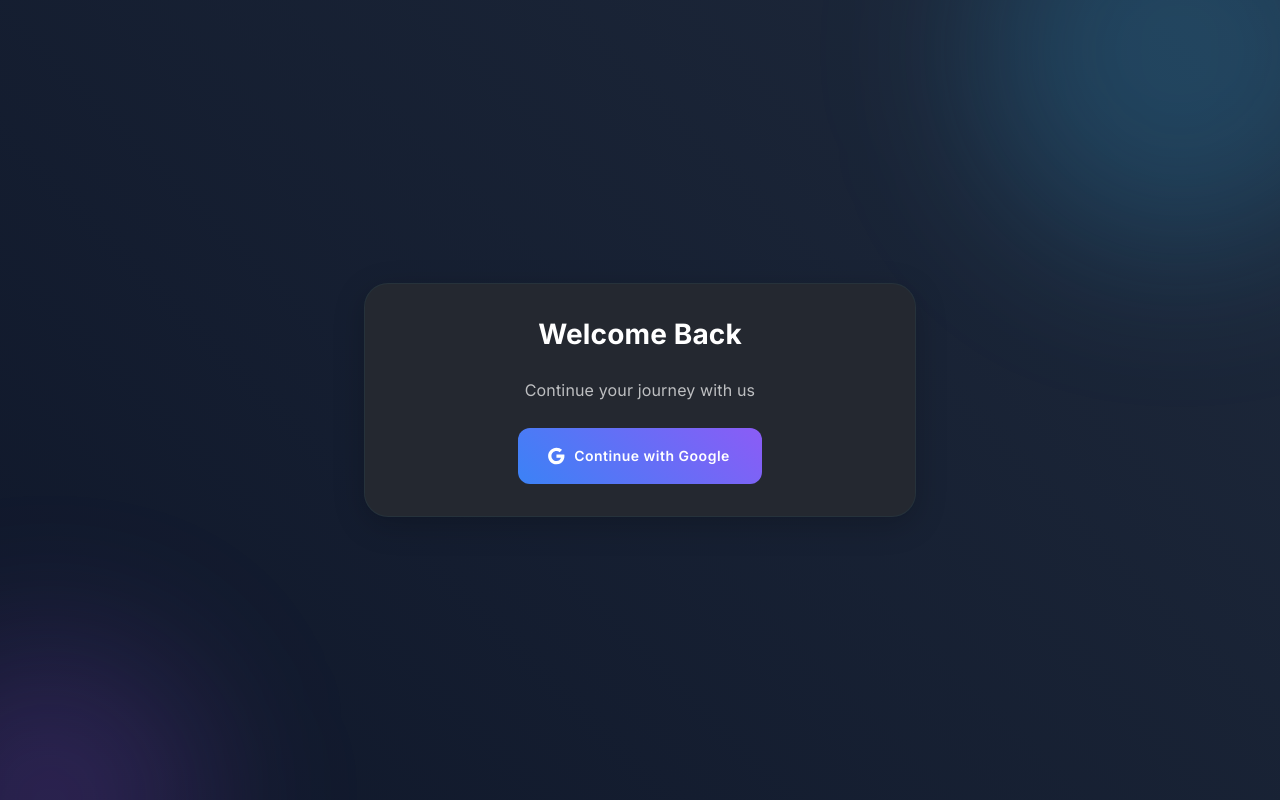
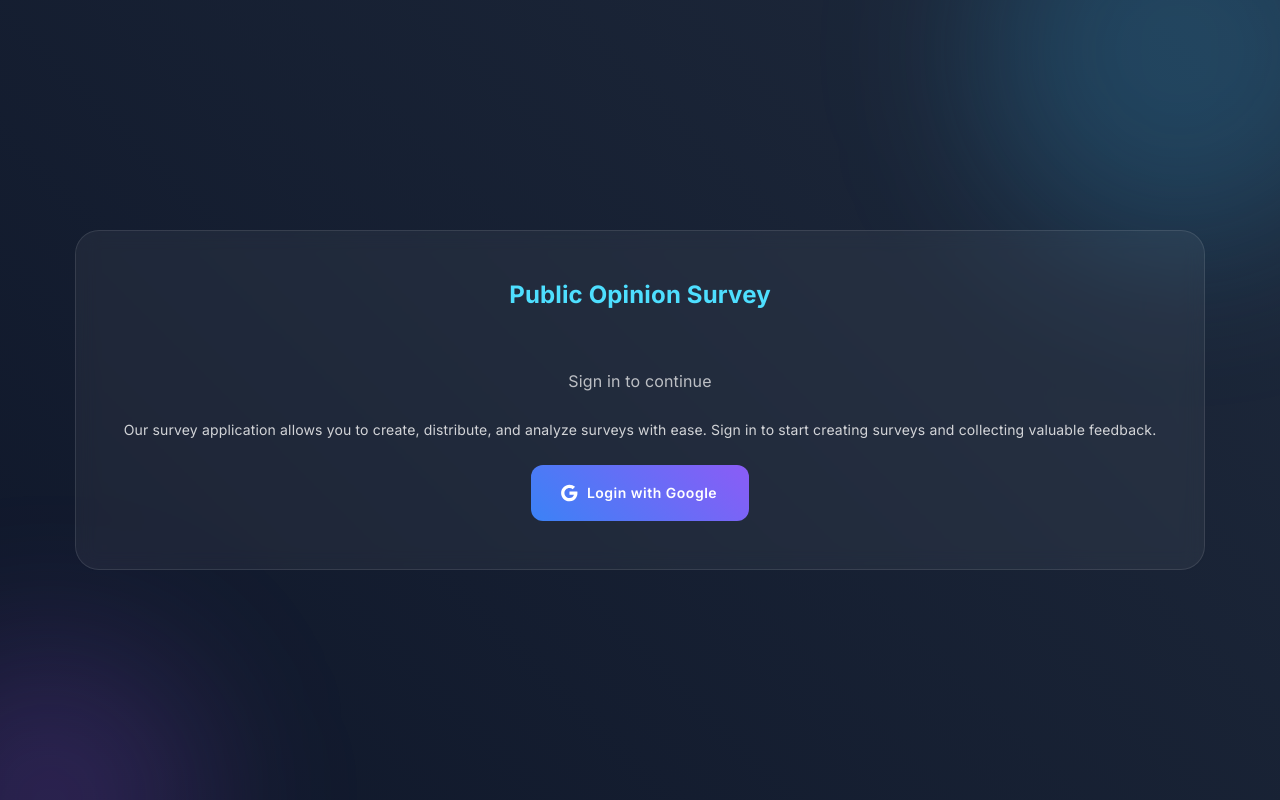
Before and after one commit to i-rahulkashyap/survey-frontend, a React (Vite) app: page / in a window 1280 px wide. Built offline with nearby package versions, Linux system fonts and the light colour scheme.

Commit message:
enhancement

```diff
--- a/src/components/Login.css
+++ b/src/components/Login.css
@@ -11,6 +11,7 @@
   );
   display: flex;
   align-items: center;
+  justify-content: center;
   perspective: 1000px;
 }
 
@@ -91,6 +92,12 @@
   animation: slideUp 0.6s ease 0.2s backwards;
 }
 
+.info-text {
+  color: rgba(255, 255, 255, 0.8) !important;
+  text-align: center;
+  margin-bottom: 1rem;
+}
+
 .login-button-animated {
   background: linear-gradient(45deg, #3b82f6, #8b5cf6) !important;
   border: none !important;
--- a/src/components/Login.jsx
+++ b/src/components/Login.jsx
@@ -1,6 +1,6 @@
 import React, { useEffect } from 'react';
 import { useLocation, useNavigate } from 'react-router-dom';
-import { Box, Container, Typography, Button, Paper, Alert } from '@mui/material';
+import { Box, Typography, Button, Paper } from '@mui/material';
 import GoogleIcon from '@mui/icons-material/Google';
 import config from '../../config';
 import './Login.css';
@@ -38,29 +38,30 @@ const Login = () => {
       <div className="geometric-shapes">
         <div className="shape shape-1"></div>
         <div className="shape shape-2"></div>
-        <div className="shape shape-3"></div>
       </div>
-      <Container maxWidth="sm" className="content-wrapper">
-        <Paper elevation={0} className="glass-card">
-          <div className="card-content">
-            <Typography variant="h3" className="title-animated">
-              Welcome Back
+      <Box className="glass-card">
+        <Box className="card-content">
+          <Typography variant="h4" className="title-animated">
+            Public Opinion Survey
           </Typography>
           <Typography variant="subtitle1" className="subtitle-animated">
-              Continue your journey with us
+            Sign in to continue
           </Typography>
-            {error && <Alert severity="error">{error}</Alert>}
+          <Typography variant="body2" className="info-text">
+            Our survey application allows you to create, distribute, and analyze surveys with ease.
+            Sign in to start creating surveys and collecting valuable feedback.
+          </Typography>
           <Button
             variant="contained"
+            className="login-button-animated"
             startIcon={<GoogleIcon />}
             onClick={handleLogin}
-              className="login-button-animated"
           >
-              Continue with Google
+            Login with Google
           </Button>
-          </div>
-        </Paper>
-      </Container>
+          {error && <Typography color="error">{error}</Typography>}
+        </Box>
+      </Box>
     </Box>
   );
 };
```
Lines whose indentation alone changed are shown as unchanged.
